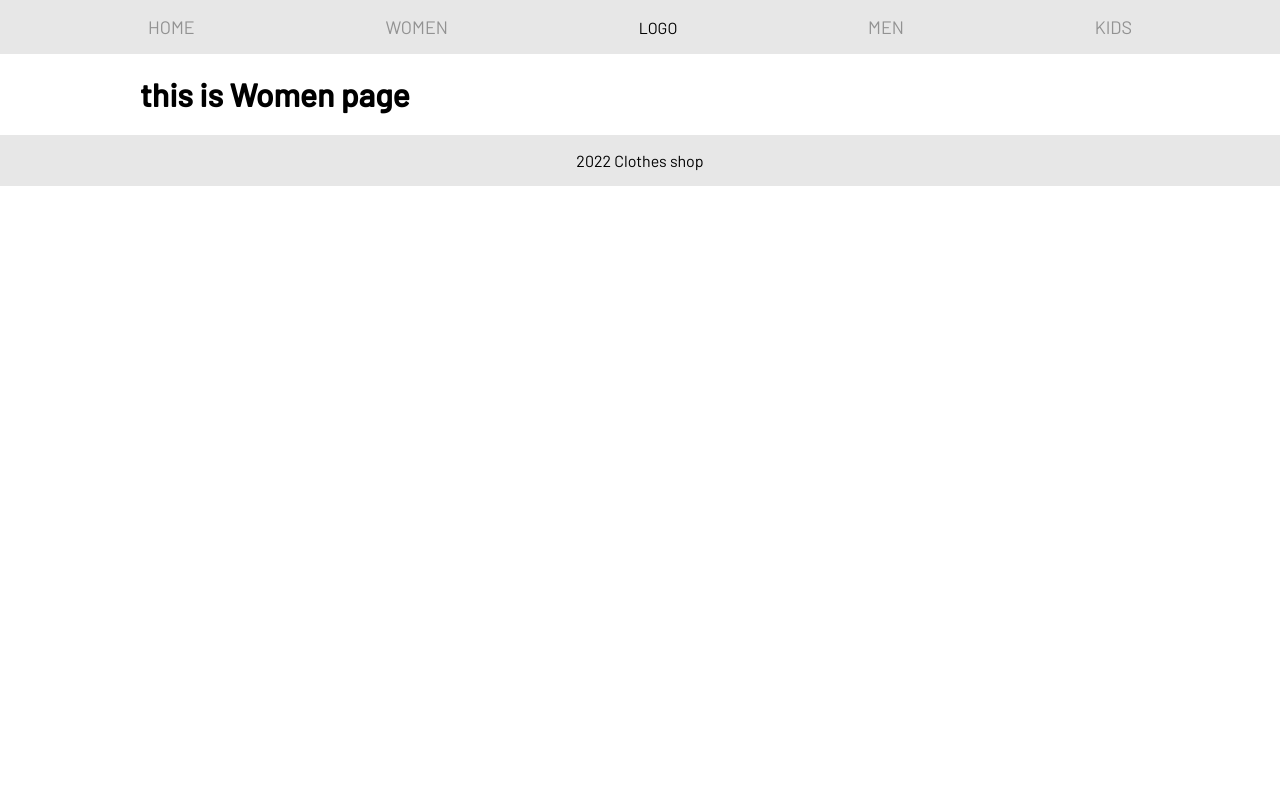
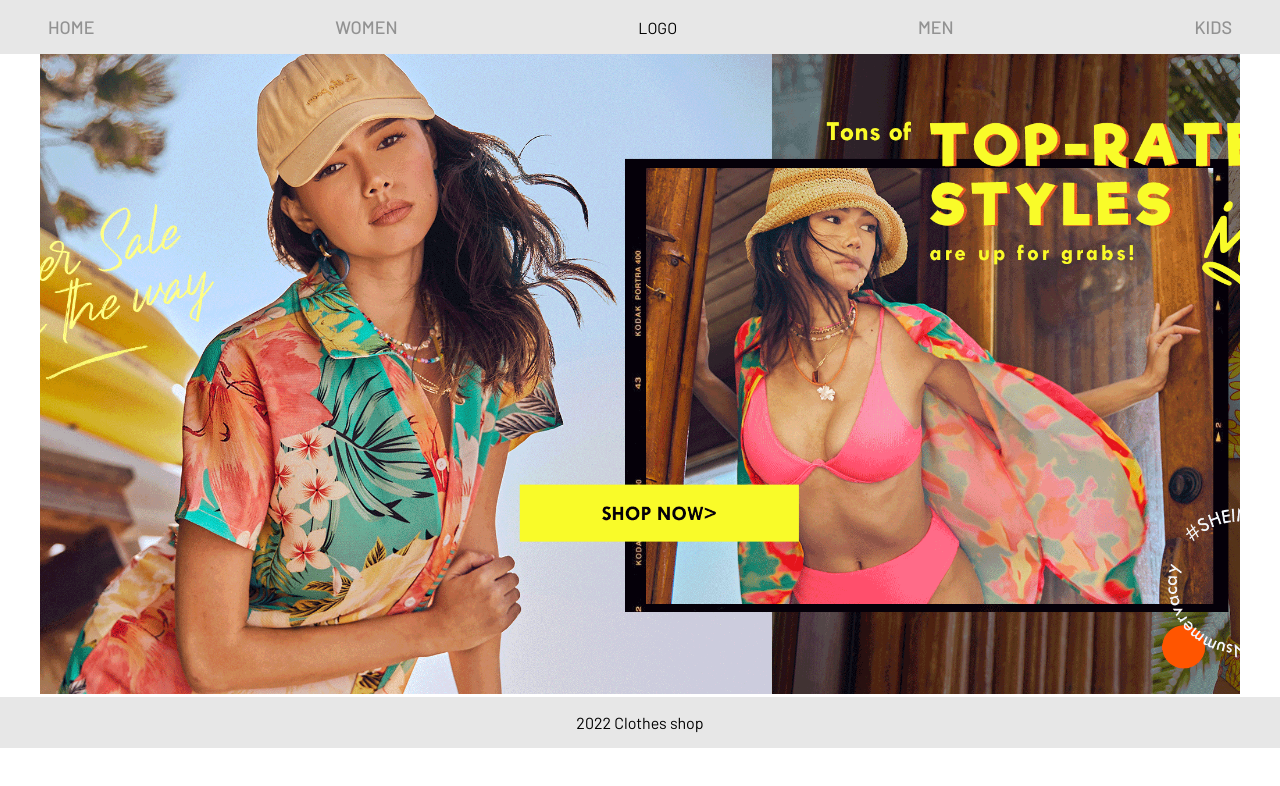
Before and after one commit to KubatovaTatyna/clothes-shop, a React (Create React App) app: page /women in a window 1280 px wide. Shown: the top 786 px of the page. Built offline with nearby package versions, Linux system fonts and the light colour scheme.

Commit message:
Style page's headers

```diff
--- a/src/App.css
+++ b/src/App.css
@@ -8,7 +8,7 @@ html {
 }
 
 .container {
-  max-width: 1000px;
+  max-width: 1200px;
   margin: 0 auto;
   padding: 0 1rem;
 }
--- a/src/components/Header/Header.js
+++ b/src/components/Header/Header.js
@@ -3,10 +3,6 @@ import classes from './Header.module.css';
 const Header = ({ image, title, children }) => {
   return ( <header className={classes.Header}>
     <img src={image}/>
-    <section>
-      <h1>{title}</h1>
-      <p>{children}</p>
-    </section>
   </header> );
 }
 
--- /dev/null
+++ b/src/components/Header/Header.module.css
@@ -0,0 +1,7 @@
+.Header img {
+  width: 100%;
+  height: 80vh;
+  min-height: 350px;
+  object-fit: cover;
+  object-position: center;
+}
--- a/src/components/Nav/NavItem/NavItem.module.css
+++ b/src/components/Nav/NavItem/NavItem.module.css
@@ -3,6 +3,7 @@
   color: rgb(146, 146, 146);
   font-size: 18px;
   border-bottom: 3px solid transparent;
+  font-weight: 500;
 }
 
 .NavItem a.active {
--- a/src/pages/Home.js
+++ b/src/pages/Home.js
@@ -1,6 +1,11 @@
+import Header from "../components/Header/Header";
+import headerImage from '../assets/home.gif'
+
 const Home = () => {
   return (
-    <h1>this is home page</h1>
+    <>
+    <Header image={headerImage}></Header>
+    </>
    );
 }
 
--- a/src/pages/Kids.js
+++ b/src/pages/Kids.js
@@ -1,6 +1,11 @@
+import Header from "../components/Header/Header";
+import headerImage from '../assets/kids.gif'
+
 const Kids = () => {
   return (
-    <h1>this is Kids page</h1>
+    <>
+    <Header image={headerImage}></Header>
+    </>
    );
 }
 
--- a/src/pages/Men.js
+++ b/src/pages/Men.js
@@ -1,6 +1,11 @@
+import Header from "../components/Header/Header";
+import headerImage from '../assets/men.gif';
+
 const Men = () => {
   return (
-    <h1>this is Men page</h1>
+    <>
+    <Header image={headerImage}></Header>
+    </>
    );
 }
 
--- a/src/pages/Women.js
+++ b/src/pages/Women.js
@@ -1,6 +1,11 @@
+import Header from "../components/Header/Header";
+import headerImage from '../assets/women.gif'
+
 const Women = () => {
   return (
-    <h1>this is Women page</h1>
+    <>
+    <Header image={headerImage}></Header>
+    </>
    );
 }
 
```
